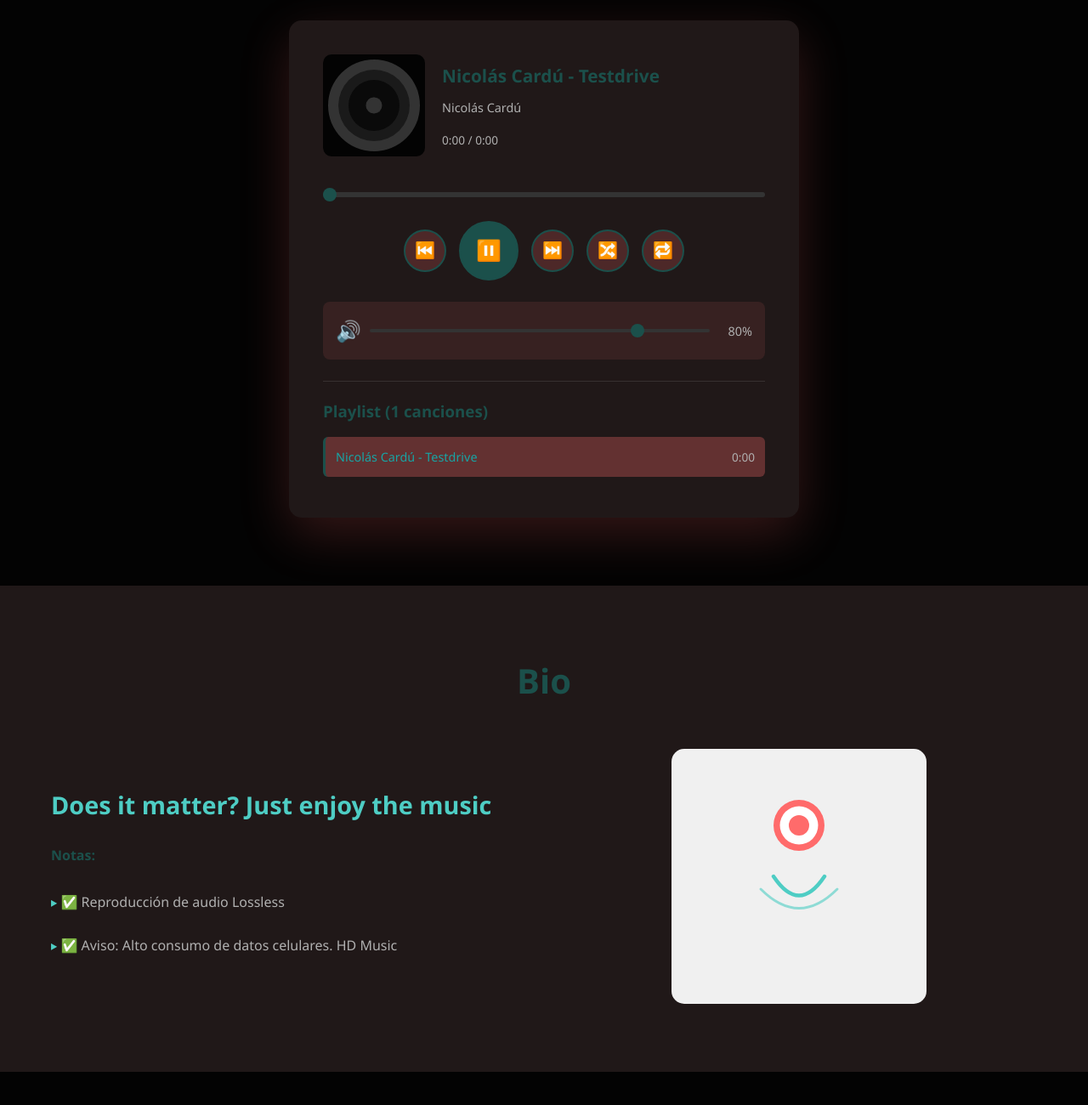
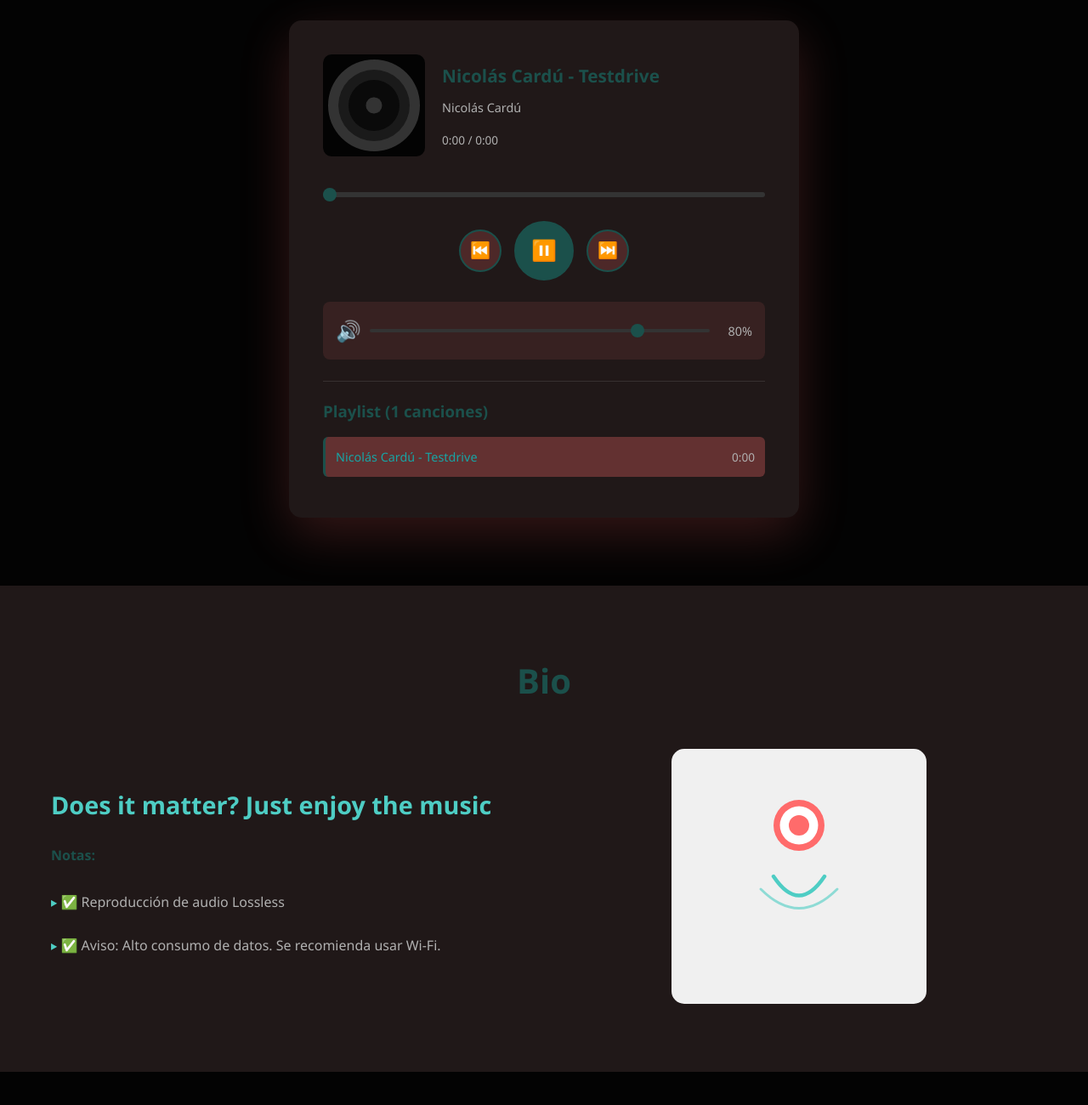
Before and after one commit to ncc-music/ncc-music.github.io, a plain HTML site: page index.html in a window 1280 px wide. Shown: the part 240-1540 px from the top of the page at 85% size. Drawn offline with Linux system fonts and the light colour scheme.

Commit message:
Update index.html

```diff
--- a/index.html
+++ b/index.html
@@ -67,8 +67,6 @@
                     <button id="prev-button" class="control-btn" title="Anterior">⏮️</button>
                     <button id="play-button" class="control-btn play-btn" title="PLAY">▶️</button>
                     <button id="next-button" class="control-btn" title="Siguiente">⏭️</button>
-                    <button id="shuffle-button" class="control-btn" title="Modo aleatorio">🔀</button>
-                    <button id="repeat-button" class="control-btn" title="Repetir">🔁</button>
                 </div>
 
                 <div class="volume-control">
@@ -97,7 +95,7 @@
                     <h4>Notas:</h4>
                     <ul class="features-list">
                         <li>✅ Reproducción de audio Lossless</li>
-                        <li>✅ Aviso: Alto consumo de datos celulares. HD Music</li>
+                        <li>✅ Aviso: Alto consumo de datos. Se recomienda usar Wi-Fi.</li>
                     </ul>
                 </div>
                 <div class="about-image">
```
